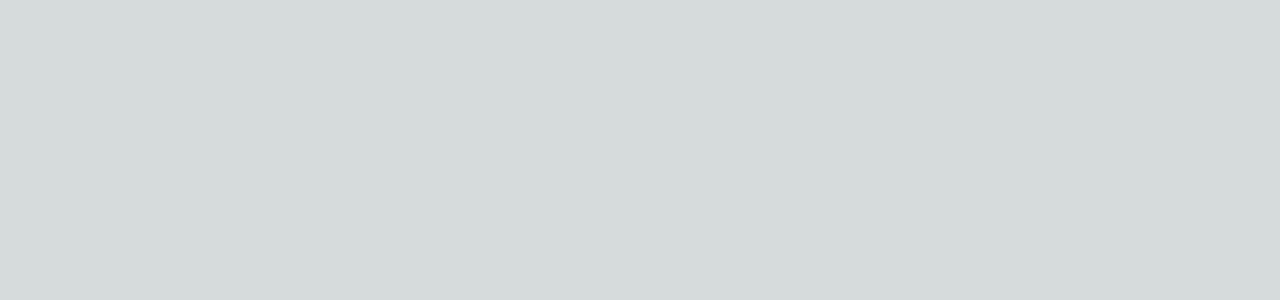
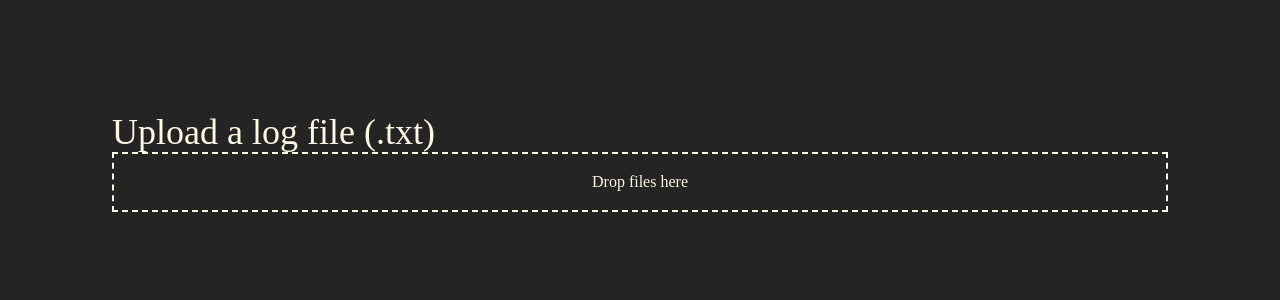
Before and after one commit to DoughnutsNCookies/Interview-KidyDult, a Next.js app in the folder interview-kidydult/frontend/: page / in a window 1280 px wide. Shown: the top 300 px of the page. Built offline with nearby package versions, Linux system fonts and the light colour scheme.

Commit message:
Feat: Added basic UI for drag and dropping files

```diff
--- a/interview-kidydult/frontend/src/pages/index.tsx
+++ b/interview-kidydult/frontend/src/pages/index.tsx
@@ -1,35 +1,85 @@
-import { useEffect, useState } from 'react'
+import { useEffect, useState } from "react";
 
 function Home() {
   return (
-    <main>
-      <MyComponent/>
+    <main className=" font-jbmono p-28">
+      <h1 className=" text-4xl text-highlight">Upload a log file (.txt)</h1>
+      <FileDropZone />
     </main>
-  )
+  );
 }
 
 export default Home;
 
-const MyComponent = () => {
-  const [data, setData] = useState<string>();
+const FileDropZone = () => {
+  const [highlighted, setHighlighted] = useState<boolean>(false);
+  const [droppedFiles, setDroppedFiles] = useState<File[]>([]);
 
-  useEffect(() => {
-    const fetchData = async () => {
-      try {
-        const response = await fetch('http://localhost:3000');
-        const jsonData = await response.json();
-        setData(jsonData.string);
-      } catch (error) {
-        console.error('Error fetching data:', error);
-      }
-    };
+  const handleDragEnter = (e: React.DragEvent<HTMLDivElement>) => {
+    e.preventDefault();
+    setHighlighted(true);
+  };
 
-    fetchData();
-  }, []);
+  const handleDragLeave = (e: React.DragEvent<HTMLDivElement>) => {
+    e.preventDefault();
+    setHighlighted(false);
+  };
+
+  const handleDragOver = (e: React.DragEvent<HTMLDivElement>) => {
+    e.preventDefault();
+  };
+
+  const handleDrop = (e: React.DragEvent<HTMLDivElement>) => {
+    e.preventDefault();
+    setHighlighted(false);
+
+		const files = Array.from(e.dataTransfer.files) as File[];
+		const uniqueFiles = files.filter(
+			(file) => !droppedFiles.some((droppedFile) => droppedFile.name === file.name)
+		)
+    setDroppedFiles((prevFiles) => [...prevFiles, ...uniqueFiles]);
+  };
+
+  const handleRemoveFile = (file: File) => {
+    setDroppedFiles((prevFiles) =>
+      prevFiles.filter((prevFile) => prevFile !== file)
+    );
+  };
 
   return (
-    <div>
-      {data}
+    <div
+      className={`file-drop-zone ${
+        highlighted ? "bg-highlight text-dimshadow" : ""
+      } text-highlight border-2 border-dashed border-highlight p-4 text-center cursor-pointer`}
+      onDragEnter={handleDragEnter}
+      onDragLeave={handleDragLeave}
+      onDragOver={handleDragOver}
+      onDrop={handleDrop}
+    >
+			Drop files here
+      {droppedFiles.length > 0 && (
+        <ul className="mt-4">
+          {droppedFiles.map((file) => (
+            <li
+              key={file.name}
+              className="flex items-center justify-between py-1"
+            >
+              <span>{file.name}</span>
+              <button
+                className="text-accRed"
+                onClick={() => handleRemoveFile(file)}
+              >
+                Remove
+              </button>
+            </li>
+          ))}
+				</ul>
+			)}
+			{droppedFiles.length > 0 &&
+				<div className="flex justify-between">
+					<button className="mt-4">Upload</button>
+					<button className="mt-4">Remove All</button>
+				</div>}
     </div>
   );
 };
--- a/interview-kidydult/frontend/src/styles/globals.css
+++ b/interview-kidydult/frontend/src/styles/globals.css
@@ -16,12 +16,23 @@
   }
 }
 
+@layer base {
+	:root {
+		--canvas-top: 0px;
+    --canvas-left: 0px;
+    --highlight-color: 254 248 226;
+    --shadow-color: 27 27 27;
+    --dimmer-shadow: 36 36 36;
+    --accent-red: 173 100 84;
+    --accent-cyan: 95 146 143;
+    --accent-yellow: 179 161 131;
+    --accent-bri-yellow: 210 178 79;
+    --accent-blue: 49 52 64;
+    --accent-green: 106 153 98;
+	}
+}
+
 body {
   color: rgb(var(--foreground-rgb));
-  background: linear-gradient(
-      to bottom,
-      transparent,
-      rgb(var(--background-end-rgb))
-    )
-    rgb(var(--background-start-rgb));
+  background: rgb(var(--dimmer-shadow));
 }
--- a/interview-kidydult/frontend/tailwind.config.js
+++ b/interview-kidydult/frontend/tailwind.config.js
@@ -6,12 +6,27 @@ module.exports = {
     './src/app/**/*.{js,ts,jsx,tsx,mdx}',
   ],
   theme: {
-    extend: {
+		extend: {
+			colors: {
+        highlight: "rgb(var(--highlight-color))",
+        dimshadow: "rgb(var(--dimmer-shadow))",
+        shadow: "rgb(var(--shadow-color))",
+        accRed: "rgb(var(--accent-red))",
+        accCyan: "rgb(var(--accent-cyan))",
+        accYellow: "rgb(var(--accent-yellow))",
+        accBriYellow: "rgb(var(--accent-bri-yellow))",
+        accBlue: "rgb(var(--accent-blue))",
+        accGreen: "rgb(var(--accent-green))",
+			},
       backgroundImage: {
         'gradient-radial': 'radial-gradient(var(--tw-gradient-stops))',
         'gradient-conic':
           'conic-gradient(from 180deg at 50% 50%, var(--tw-gradient-stops))',
-      },
+			},
+			fontFamily: {
+				jbmono: ["JetBrains Mono"],
+        bungee: ["Bungee"],
+			}
     },
   },
   plugins: [],
```
